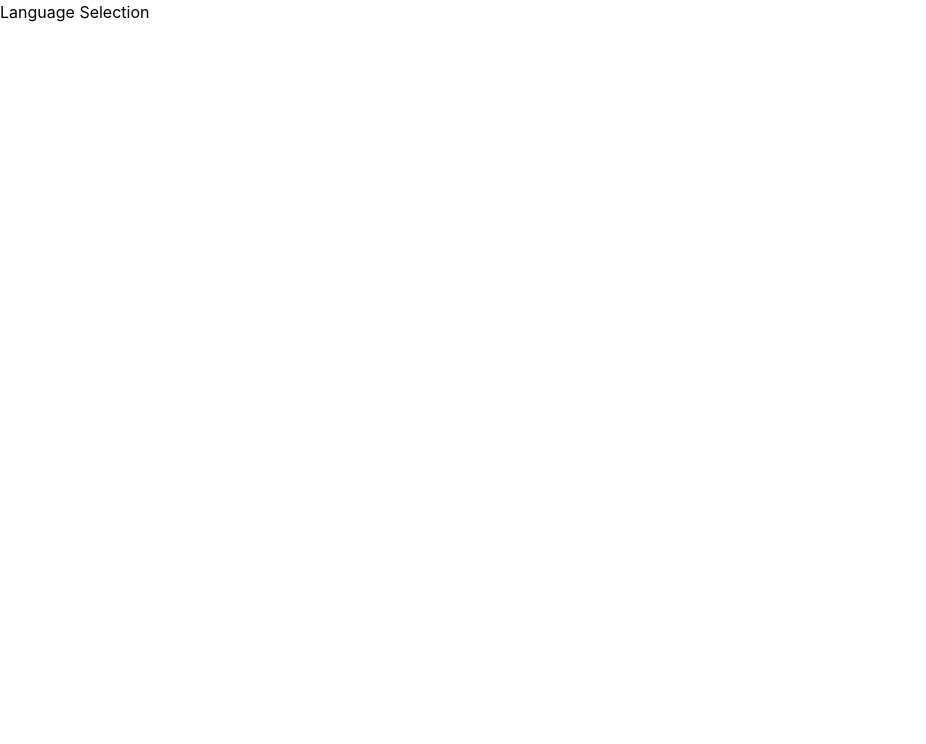
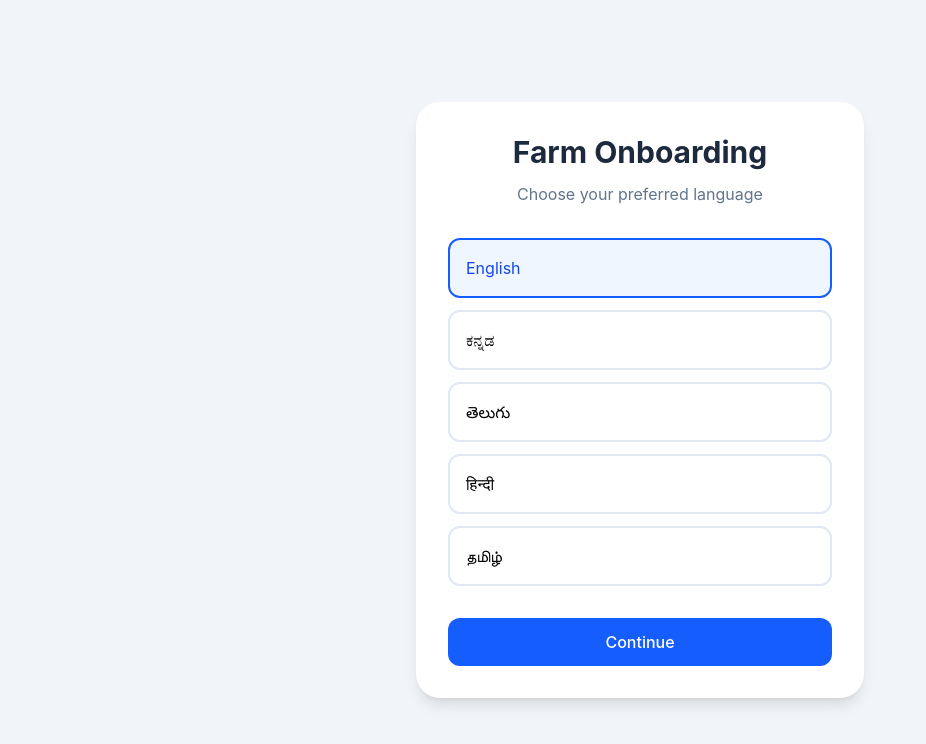
Before and after one commit to SakethPractice/V2T, a React (Vite) app: page / in a window 1280 px wide. Shown: the top 744 px of the page, without its empty margins (0-926 px from the left). Built offline with nearby package versions, Linux system fonts and the light colour scheme.

Commit message:
language cards for selection

```diff
--- a/pages/languageSelection.tsx
+++ b/pages/languageSelection.tsx
@@ -1,4 +1,82 @@
-// languageSelection.tsx
+import { useState } from "react";
+import { useNavigate } from "react-router-dom";
+
+const languages = [
+  { code: "en", label: "English" },
+  { code: "kn", label: "ಕನ್ನಡ" },
+  { code: "te", label: "తెలుగు" },
+  { code: "hi", label: "हिन्दी" },
+  { code: "ta", label: "தமிழ்" },
+];
+
 export default function LanguageSelection() {
-  return <div>Language Selection</div>;
+  const navigate = useNavigate();
+
+  const [selectedLanguage, setSelectedLanguage] = useState("en");
+
+  const handleContinue = () => {
+    // later:
+    // setLanguage(selectedLanguage);
+
+    navigate("/instructions");
+  };
+
+  return (
+    <div className="min-h-screen bg-slate-100 flex items-center justify-center px-4">
+      <div className="w-full max-w-md bg-white rounded-3xl shadow-lg p-8">
+
+        <div className="text-center mb-8">
+          <h1 className="text-3xl font-bold text-slate-800">
+            Farm Onboarding
+          </h1>
+
+          <p className="text-slate-500 mt-3">
+            Choose your preferred language
+          </p>
+        </div>
+
+        <div className="space-y-3 mb-8">
+          {languages.map((language) => (
+            <button
+              key={language.code}
+              onClick={() => setSelectedLanguage(language.code)}
+              className={`
+                w-full
+                p-4
+                rounded-xl
+                border-2
+                text-left
+                transition-all
+
+                ${
+                  selectedLanguage === language.code
+                    ? "border-blue-600 bg-blue-50 text-blue-700"
+                    : "border-slate-200 hover:border-slate-400"
+                }
+              `}
+            >
+              {language.label}
+            </button>
+          ))}
+        </div>
+
+        <button
+          onClick={handleContinue}
+          className="
+            w-full
+            bg-blue-600
+            text-white
+            py-3
+            rounded-xl
+            font-medium
+            hover:bg-blue-700
+            transition
+          "
+        >
+          Continue
+        </button>
+
+      </div>
+    </div>
+  );
 }
```
